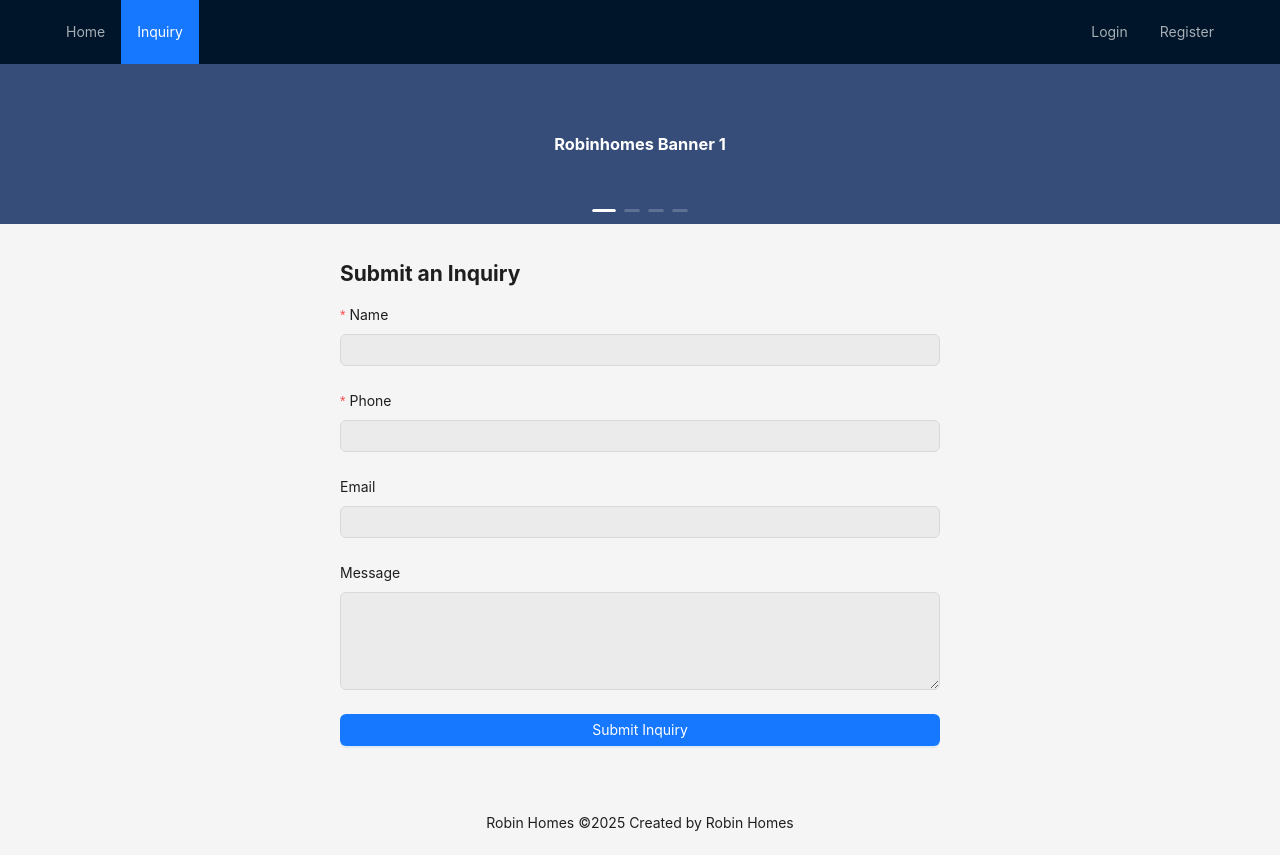
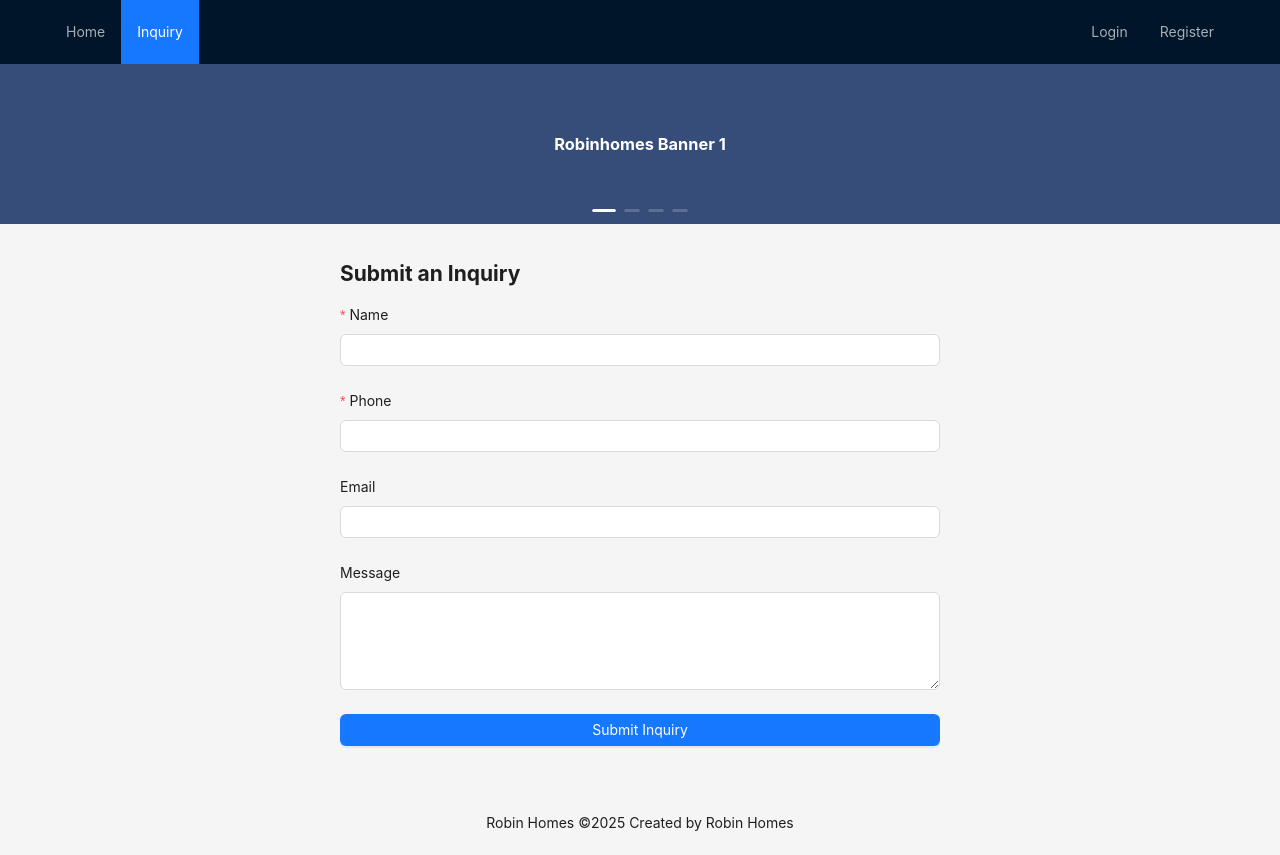
Before and after one commit to DaiYuzeng/teetime-ui, a Next.js app: page /inquiry in a window 1280 px wide. Built offline with nearby package versions, Linux system fonts and the light colour scheme; no server answers.

Commit message:
Fix Inquiry Form (#3)
Co-authored-by: Eric Dai <cridequeger23@gmail.com>

```diff
--- a/src/components/InquiryForm.tsx
+++ b/src/components/InquiryForm.tsx
@@ -27,7 +27,7 @@ const StatusField: React.FC<InquiryFormProps> = ({ mode }) => {
 const InquiryForm: React.FC<InquiryFormProps> = ({ mode, inquiryId, initialValues, onSuccess }) => {
   const [loading, setLoading] = useState(false);
   const [form] = Form.useForm();
-
+  const isDisabled = mode === "edit"
 
   useEffect(() => {
     if (mode === "edit" && initialValues) {
@@ -59,19 +59,19 @@ const InquiryForm: React.FC<InquiryFormProps> = ({ mode, inquiryId, initialValue
   return (
     <Form form={form} layout="vertical" onFinish={handleSubmit}>
       <Form.Item label="Name" name="guest_name" rules={[{ required: true, message: "Please enter your name" }]}>
-        <Input disabled={true} />
+        <Input disabled={isDisabled} />
       </Form.Item>
       <Form.Item label="Phone" name="phone" rules={[{ required: true, message: "Please enter your phone" }]}>
-        <Input disabled={true} />
+        <Input disabled={isDisabled} />
       </Form.Item>
       <Form.Item label="Email" name="email">
-        <Input type="email" disabled={true} />
+        <Input type="email" disabled={isDisabled} />
       </Form.Item>
 
       <StatusField mode={mode} />
 
       <Form.Item label="Message" name="message">
-        <Input.TextArea rows={4} disabled={true} />
+        <Input.TextArea rows={4} disabled={isDisabled} />
       </Form.Item>
       <Form.Item>
         <Button type="primary" htmlType="submit" loading={loading} block>
--- a/src/pages/management/user/index.tsx
+++ b/src/pages/management/user/index.tsx
@@ -52,7 +52,7 @@ const UserList = () => {
 
   return (
     <div style={{ padding: "20px" }}>
-      <h2>Inquiry List</h2>
+      <h2>User List</h2>
       <Table
         columns={columns}
         dataSource={users}
```
